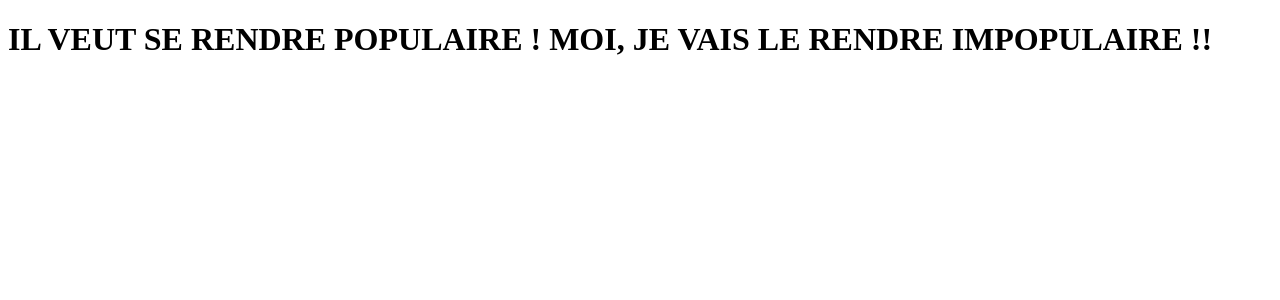
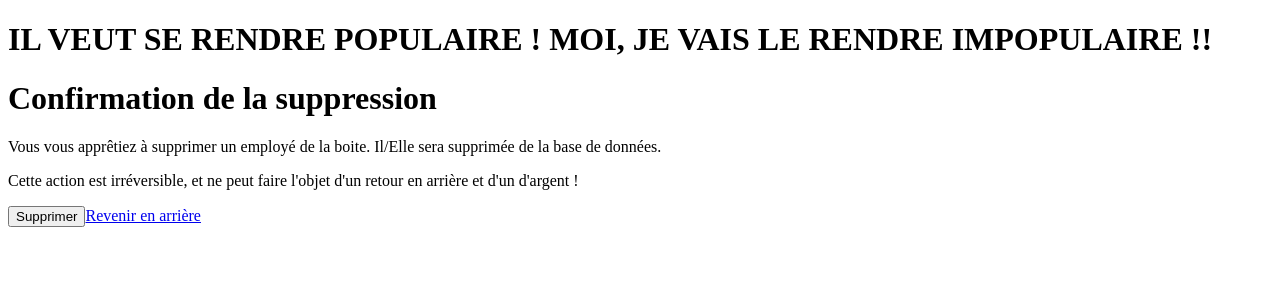
Before and after one commit to jeremy-gregoire/jpo-connect, a React (Vite) app in the folder app/: page /admin/employee/1/delete in a window 1280 px wide. Shown: the top 300 px of the page. Built offline with nearby package versions, Linux system fonts and the light colour scheme.

Commit message:
Functionnality to delete an employee

```diff
--- a/app/src/App.tsx
+++ b/app/src/App.tsx
@@ -1,6 +1,7 @@
 import { Route, Routes } from 'react-router-dom';
 import AdminEmployeeList from './pages/AdminEmployeeList';
 import AdminAddEmployee from './pages/AdminAddEmployee';
+import AdminDeleteConfirmationEmployee from './pages/AdminDeleteConfirmationEmployee';
 
 export default function App() {
   return (
@@ -9,6 +10,8 @@ export default function App() {
       <Routes>
         <Route path='/admin/employees' element={<AdminEmployeeList />} />
         <Route path='/admin/employee/add' element={<AdminAddEmployee />} />
+        <Route path='/admin/employee/:id/modify' element={null} />
+        <Route path='/admin/employee/:id/delete' element={<AdminDeleteConfirmationEmployee />} />
       </Routes>
     </>
   );
--- a/app/src/pages/AdminDeleteConfirmationEmployee.tsx
+++ b/app/src/pages/AdminDeleteConfirmationEmployee.tsx
@@ -1,3 +1,43 @@
+import axios from 'axios';
+import { FormEvent } from 'react';
+import { Link, useNavigate, useParams } from 'react-router-dom';
+
+const apiPath = 'http://localhost:80/webalizer/jpo-connect';
+
 export default function AdminDeleteConfirmationEmployee() {
-  return <></>;
+  const { id } = useParams();
+  const navigate = useNavigate();
+
+  const handleSubmit = (e: FormEvent) => {
+    e.preventDefault();
+
+    axios.delete(`${apiPath}/api/index.php`, {
+      data: {
+        id: id,
+      },
+      params: {
+        query: 'deleteEmployee',
+      },
+    });
+
+    navigate(`/admin/employees`);
+  };
+
+  return (
+    <>
+      <form onSubmit={handleSubmit}>
+        <h1>Confirmation de la suppression</h1>
+        <p>
+          Vous vous apprêtiez à supprimer un employé de la boite. Il/Elle sera supprimée de la base
+          de données.
+        </p>
+        <p>
+          Cette action est irréversible, et ne peut faire l'objet d'un retour en arrière et d'un
+          d'argent !
+        </p>
+        <button type='submit'>Supprimer</button>
+        <Link to='/admin/employees'>Revenir en arrière</Link>
+      </form>
+    </>
+  );
 }
--- a/app/src/pages/AdminEmployeeList.tsx
+++ b/app/src/pages/AdminEmployeeList.tsx
@@ -69,7 +69,13 @@ export default function AdminEmployeeList() {
                   <button>Modifier</button>
                 </td>
                 <td>
-                  <button>Supprimer</button>
+                  <button
+                    onClick={() => {
+                      navigate(`/admin/employee/${employee.id}/delete`);
+                    }}
+                  >
+                    Supprimer
+                  </button>
                 </td>
               </tr>
             );
```
Also changed, not shown: 2 other files (tests, documents, lock files or other folders).
